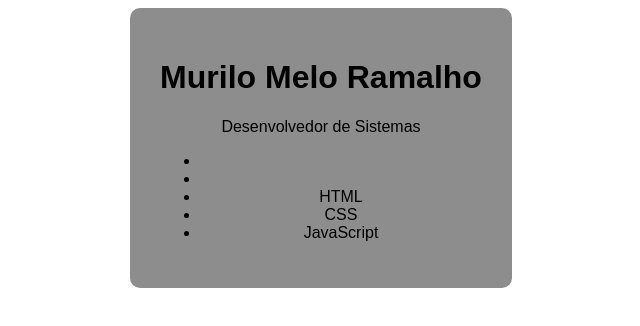
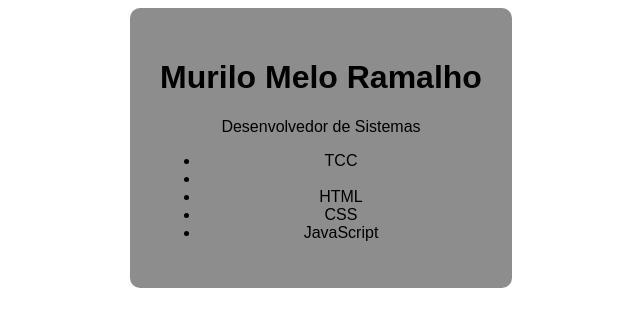
Before and after one commit to twoMelo/projetos_web, a plain HTML site: page perfil.html in a window 1280 px wide. Shown: the full height of the page, 319-959 px from the left. Drawn offline with Linux system fonts and the light colour scheme.

Commit message:
Update perfil.html

```diff
--- a/perfil.html
+++ b/perfil.html
@@ -11,7 +11,7 @@
     <h1>Murilo Melo Ramalho</h1>
     <p>Desenvolvedor de Sistemas</p>
         <ul>
-            <li><a href="" style="color: black;"></a></li>
+            <li><a href="https://twomelo.github.io/projetos_web/TCC/" style="color: black;"></a>TCC</li>
             <li><a href="" style="color: black;"></a></li>
             <li>HTML</li>
             <li>CSS</li>
```
